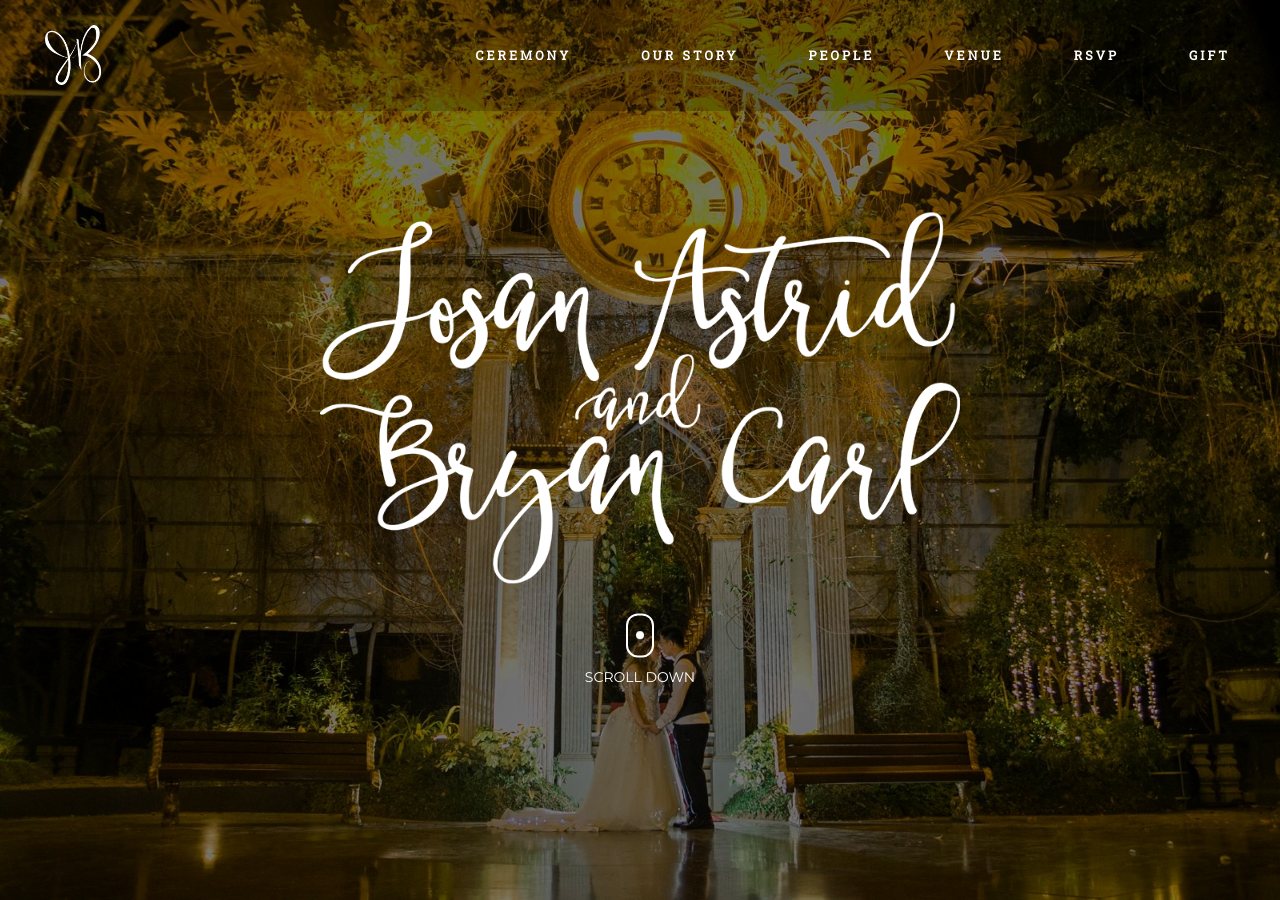
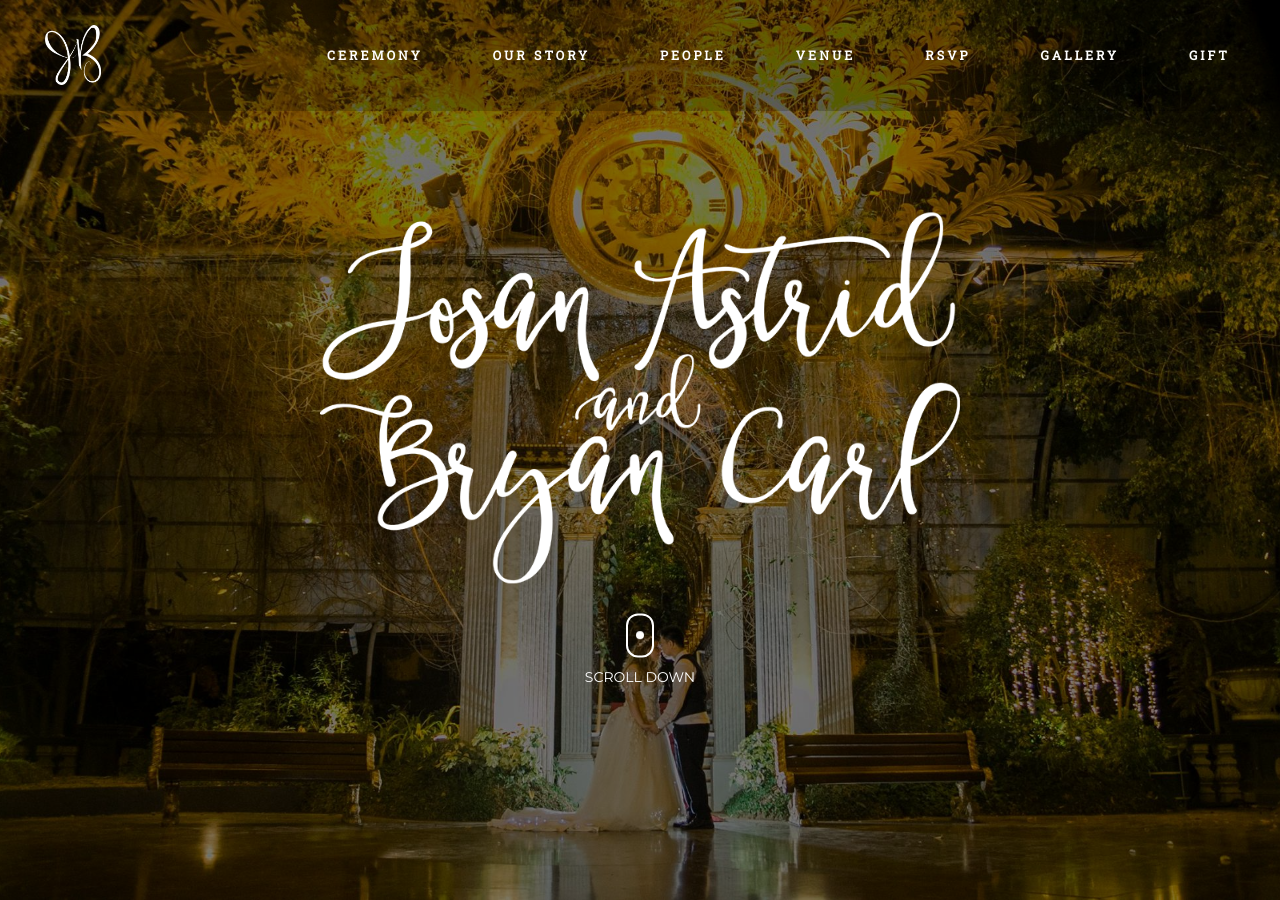
Before and after one commit to josanandbryanwedding/josanandbryanwedding.github.io, a Jekyll site: the page built from index.html, in a window 1280 px wide and 900 px high. Built offline with Jekyll 4.4.1, drawn with Linux system fonts in a browser that asks for light colours; nearby versions of some CDN libraries; library files that are not in the unit come from our copies.

Commit message:
Add gallery menu

```diff
--- a/_data/navbar.yml
+++ b/_data/navbar.yml
@@ -13,5 +13,8 @@
 - name: RSVP
   url: rsvp
 
+- name: Gallery
+  url: our-gallery
+
 - name: Gift
   url: gift-registration
```
